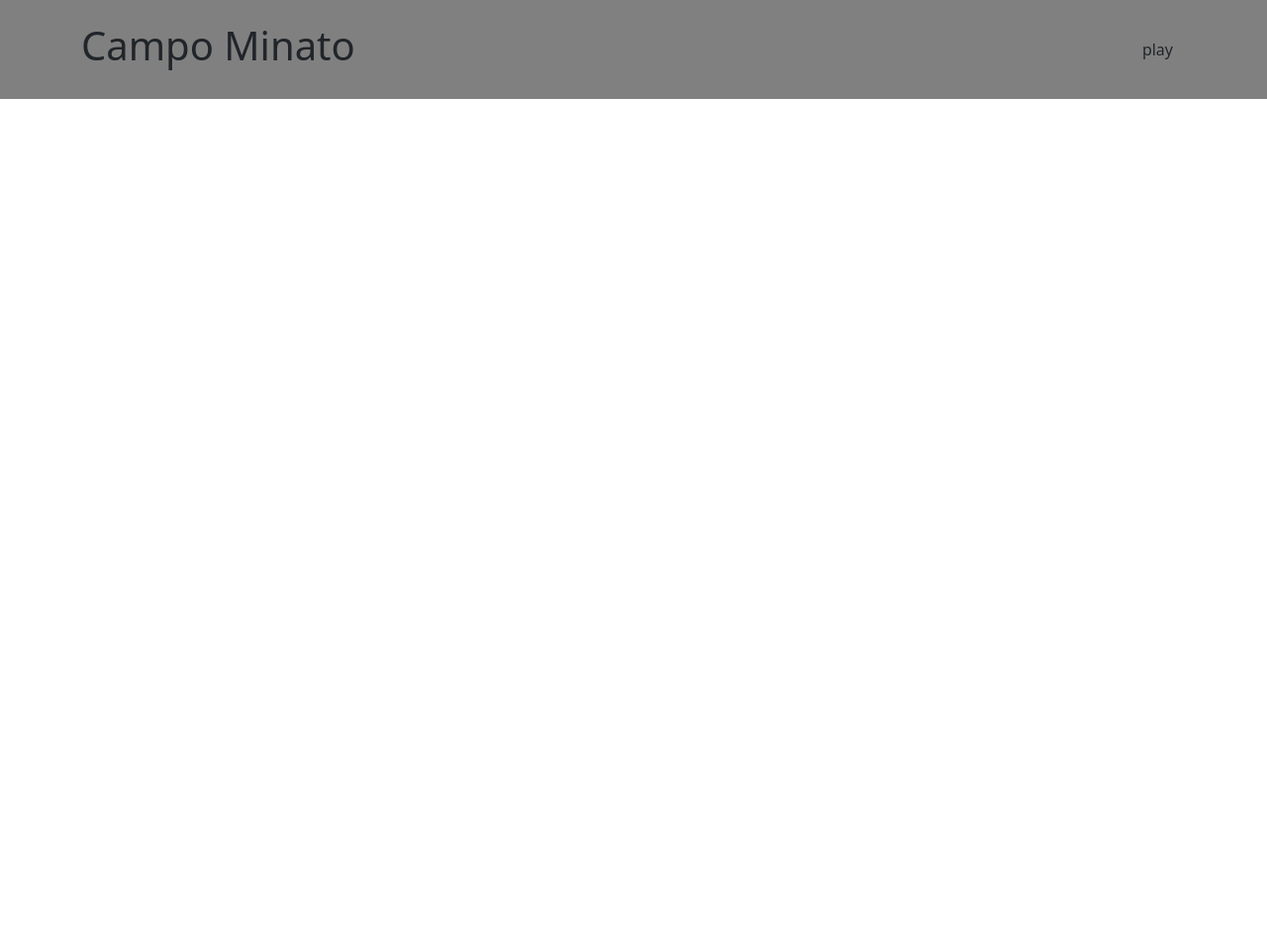
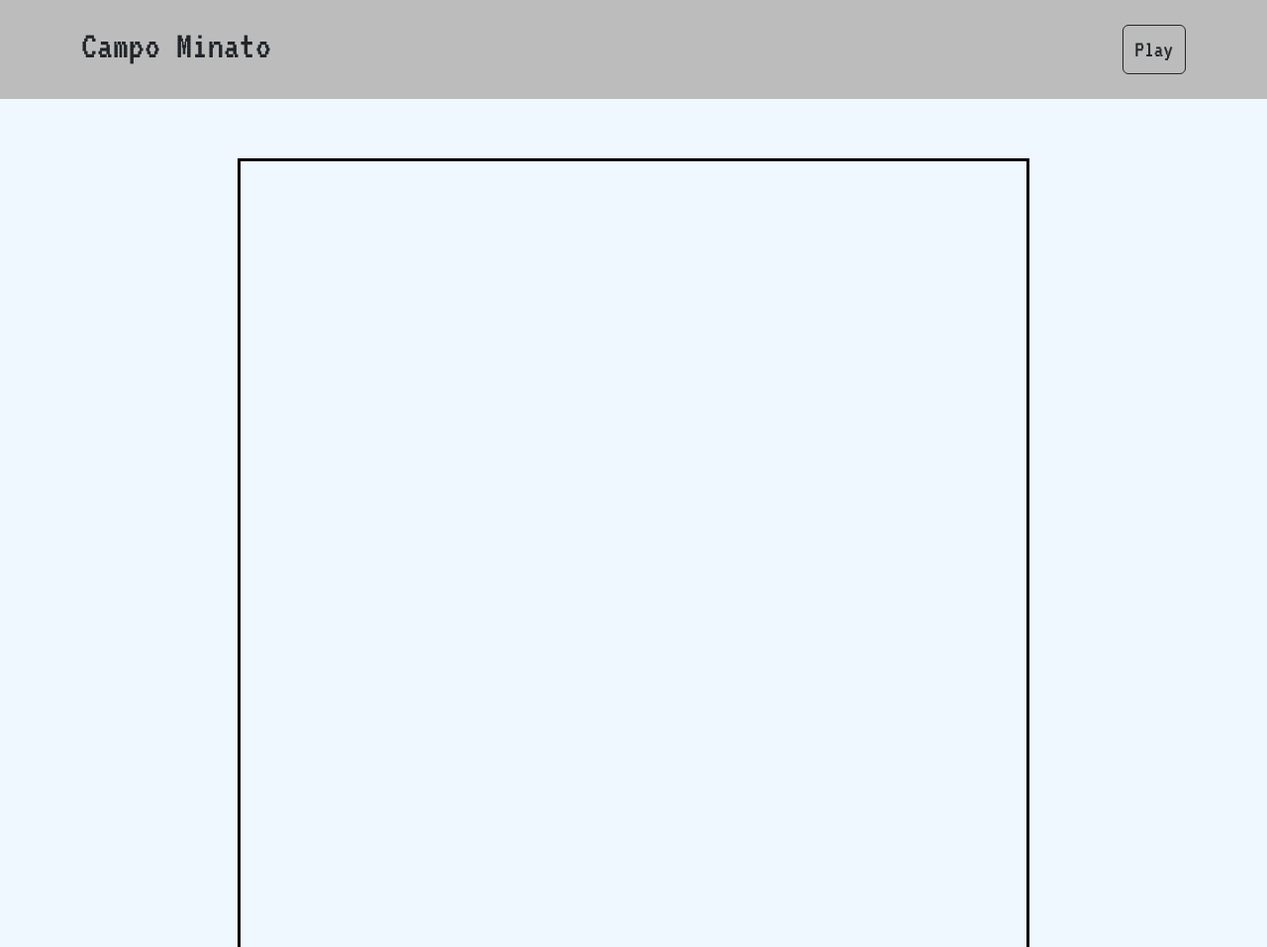
Before and after one commit to antoniodelgiudice02/js-campominato-grid, a plain HTML site: page index.html in a window 1280 px wide. Shown: the top 957 px of the page at 99% size. Before the commit the page ends 800 px from the top, so only its background shows below. Drawn offline with nearby package versions, Linux system fonts and the light colour scheme.

Commit message:
add: html and css

```diff
--- a/CSS/style.css
+++ b/CSS/style.css
@@ -1,5 +1,32 @@
+*{
+    font-family: "VT323", monospace;
+  }
+
+
 #header,
 #header .col{
     height: 100px;
-    background-color: gray;
+    background-color: #bcbcbc;
 }
+
+#header .btn > span{
+    font-size: 1.5rem;
+
+}
+
+/* GAME */
+
+#game{
+    background-color: aliceblue;
+    padding: 60px;
+}
+
+#game .comtainer{
+    height: 1000px;
+}
+
+#game .square{
+    width: 800px;
+    aspect-ratio: 1;
+    border: 3px solid black;
+}
--- a/index.html
+++ b/index.html
@@ -8,6 +8,9 @@
     <script src="./JS/function.js" defer></script>
     <script src="./JS/main.js" defer></script>
     <link href="https://cdn.jsdelivr.net/npm/bootstrap@5.3.2/dist/css/bootstrap.min.css" rel="stylesheet" integrity="sha384-T3c6CoIi6uLrA9TneNEoa7RxnatzjcDSCmG1MXxSR1GAsXEV/Dwwykc2MPK8M2HN" crossorigin="anonymous">
+    <link rel="preconnect" href="https://fonts.googleapis.com">
+    <link rel="preconnect" href="https://fonts.gstatic.com" crossorigin>
+    <link href="https://fonts.googleapis.com/css2?family=VT323&display=swap" rel="stylesheet">
 </head>
 <body>
     <header>
@@ -23,7 +26,7 @@
                     </div>
 
                     <div class="col d-flex align-items-center justify-content-end">
-                        <div class="btn">play</div>
+                        <div class="btn btn-outline-dark"><span>Play</span></div>
                     </div>
 
                 </div>
@@ -32,6 +35,19 @@
 
         </section>
 
+        <section id="game">
+
+            <div class="container d-flex justify-content-center align-items-center">
+
+                <div class="square">
+
+                </div>
+
+            </div>
+
+        </section>
+
+
     </header>
 </body>
 </html>
```
